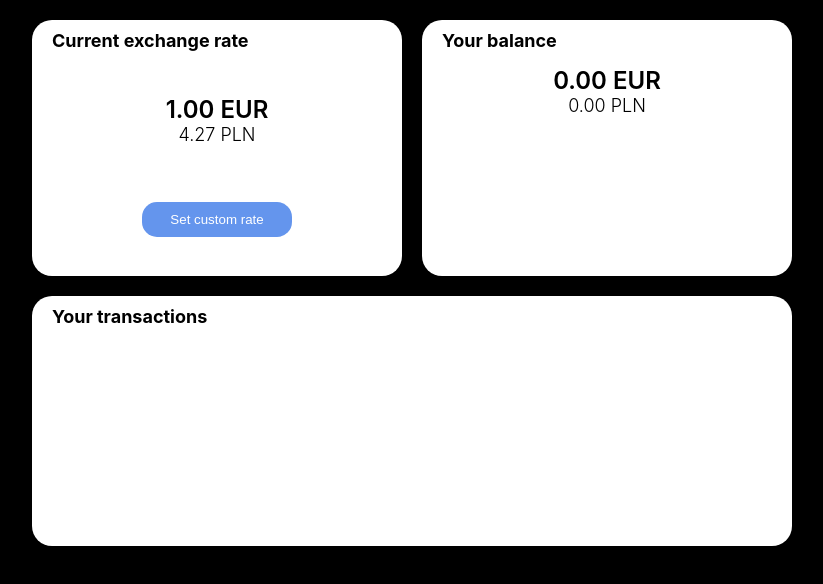
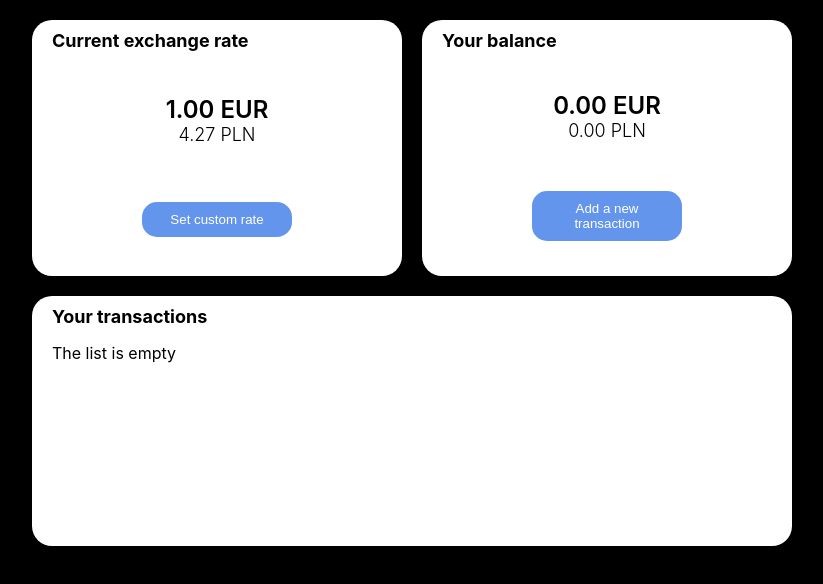
Before and after one commit to DamianStyczen/transactions, a React (Create React App) app: page / in a window 1280 px wide. Shown: the top 584 px of the page, without its empty margins (228-1051 px from the left). Built offline with nearby package versions, Linux system fonts and the light colour scheme.

Commit message:
Add buttons to handle modals

```diff
--- a/src/components/balance/balance.component.js
+++ b/src/components/balance/balance.component.js
@@ -1,13 +1,21 @@
 import React from 'react';
+import Button from '../button';
 import NumberViewer from '../number-viewer';
+import { Wrapper } from './balance.style';
 
-const Balance = ({ transactions }) => {
+const Balance = ({ transactions, showModal }) => {
   const output = transactions && transactions.reduce((acc, item) => (acc + item.value), 0);
+  const handleButtonClick = () => {
+    showModal('addTransaction');
+  }
   return (
-    <NumberViewer
-      number={{ value: output, currency: 'EUR' }}
-      convert
-    />
+    <Wrapper>
+      <NumberViewer
+        number={{ value: output, currency: 'EUR' }}
+        convert
+      />
+      <Button onClick={handleButtonClick}>Add a new transaction</Button>
+    </Wrapper>
   );
 }
 
--- a/src/components/balance/balance.container.js
+++ b/src/components/balance/balance.container.js
@@ -1,8 +1,9 @@
 import { connect } from 'react-redux';
+import { showModal } from '../../actions/modalActions';
 import Balance from './balance.component';
 
 const mapStateToProps = state => ({
   transactions: state.transactions.list
 });
 
-export default connect(mapStateToProps, null)(Balance);
+export default connect(mapStateToProps, { showModal })(Balance);
--- /dev/null
+++ b/src/components/balance/balance.style.js
@@ -0,0 +1,11 @@
+import styled from 'styled-components';
+
+export const Wrapper = styled.div`
+    display: flex;
+    flex-direction: column;
+    align-items: center;
+    justify-content: space-around;
+    width: 100%;
+    height: 100%;
+    min-height: 200px;
+`;
--- a/src/components/exchange-rate/exchange-rate.component.js
+++ b/src/components/exchange-rate/exchange-rate.component.js
@@ -3,15 +3,19 @@ import Button from '../button';
 import NumberViewer from '../number-viewer';
 import { Wrapper } from './exchange-rate.style';
 
-const ExchangeRate = ({ exchangeRate }) => {
+const ExchangeRate = ({ exchangeRate, showModal }) => {
   const initialNumber = {
     value: 1,
     currency: 'EUR'
   }
+
+  const handleButtonClick = () => {
+    showModal('setCustomRate');
+  }
   return (
     <Wrapper>
       <NumberViewer number={initialNumber} convert />
-      <Button>Set custom rate</Button>
+      <Button onClick={handleButtonClick}>Set custom rate</Button>
     </Wrapper>
   );
 }
--- a/src/components/exchange-rate/exchange-rate.container.js
+++ b/src/components/exchange-rate/exchange-rate.container.js
@@ -1,8 +1,9 @@
 import { connect } from 'react-redux';
 import ExchangeRate from './exchange-rate.component';
+import { showModal } from '../../actions/modalActions';
 
 const mapStateToProps = ({ exchangeRate }) => ({
   exchangeRate
 });
 
-export default connect(mapStateToProps, null)(ExchangeRate);
+export default connect(mapStateToProps, { showModal })(ExchangeRate);
--- a/src/components/modal/modal.component.js
+++ b/src/components/modal/modal.component.js
@@ -3,8 +3,23 @@ import { ClickOutside } from './modal.style';
 import Section from '../section';
 import AddTransactionForm from '../add-transaction-form';
 
+const modals = {
+    setCustomRate: {
+        title: 'Set custom exchange rate',
+        component: <span>set custom exchange rate</span>
+    },
+    addTransaction: {
+        title: 'Add new transaction',
+        component: <AddTransactionForm />
+    }
+}
+
 const Modal = ({ isShown, modalName, closeModal }) => {
     const clickOutsideRef = useRef();
+
+    if (!isShown) {
+        return null;
+    }
 
     const handleClickOutside = e => {
         const targetMatchesRef = e.target === clickOutsideRef.current;
@@ -14,17 +29,15 @@ const Modal = ({ isShown, modalName, closeModal }) => {
         }
     }
 
-    if (!isShown) {
-        return null;
-    }
+    const output = modals[modalName];
 
     return (
         <ClickOutside
             onClick={handleClickOutside}
             ref={clickOutsideRef}
         >
-            <Section title='Add new transaction'>
-                <AddTransactionForm />
+            <Section title={output.title}>
+                {output.component}
             </Section>
         </ClickOutside>
     );
--- a/src/components/number-viewer/number-viewer.component.js
+++ b/src/components/number-viewer/number-viewer.component.js
@@ -4,7 +4,6 @@ import convertValue from '../../utils/converter';
 
 const NumberViewer = ({ number, convert, exchangeRate }) => {
     const { value, currency } = number;
-    console.log(number);
 
     const convertedNumber = convert ? convertValue(number, exchangeRate) : null;
 
--- a/src/components/transaction-list/transaction-list.component.js
+++ b/src/components/transaction-list/transaction-list.component.js
@@ -4,14 +4,18 @@ import Transaction from '../transaction';
 const TransactionList = ({ transactions, deleteTransaction }) => {
     const listItems = transactions && transactions.map(item => (
         <li key={item.id}>
-            <Transaction {...item} delete={() => deleteTransaction(item.id)}/>
+            <Transaction {...item} delete={() => deleteTransaction(item.id)} />
         </li>
     ))
+
+    if (listItems && listItems.length === 0) {
+        return <p>The list is empty</p>
+    }
     return (
-    <ul>
-        {listItems}
-    </ul>
-  );
+        <ul>
+            {listItems}
+        </ul>
+    );
 }
 
 export default TransactionList;
```
